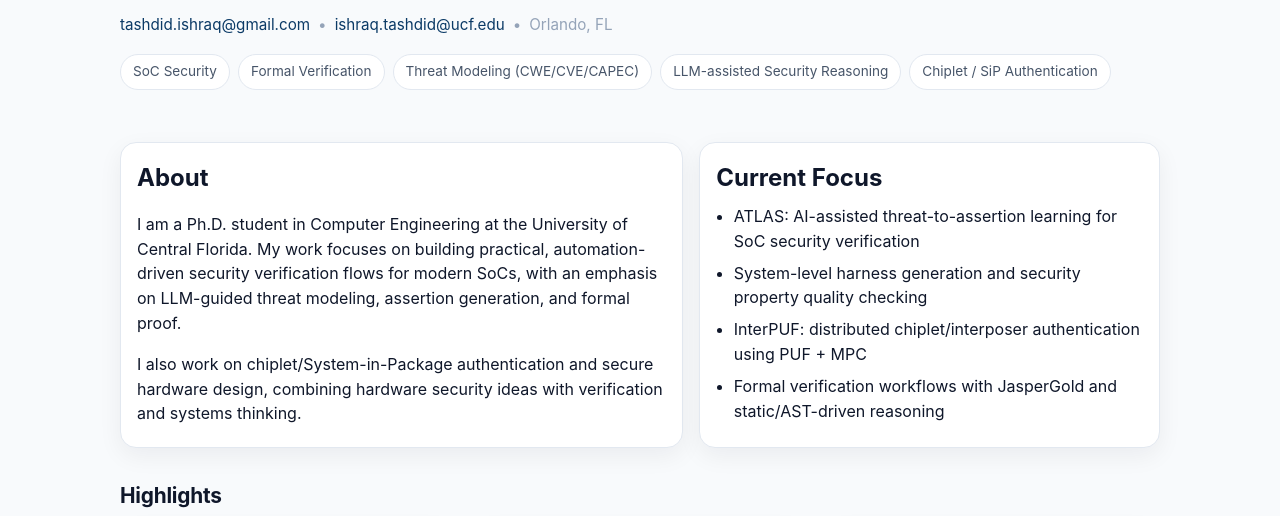
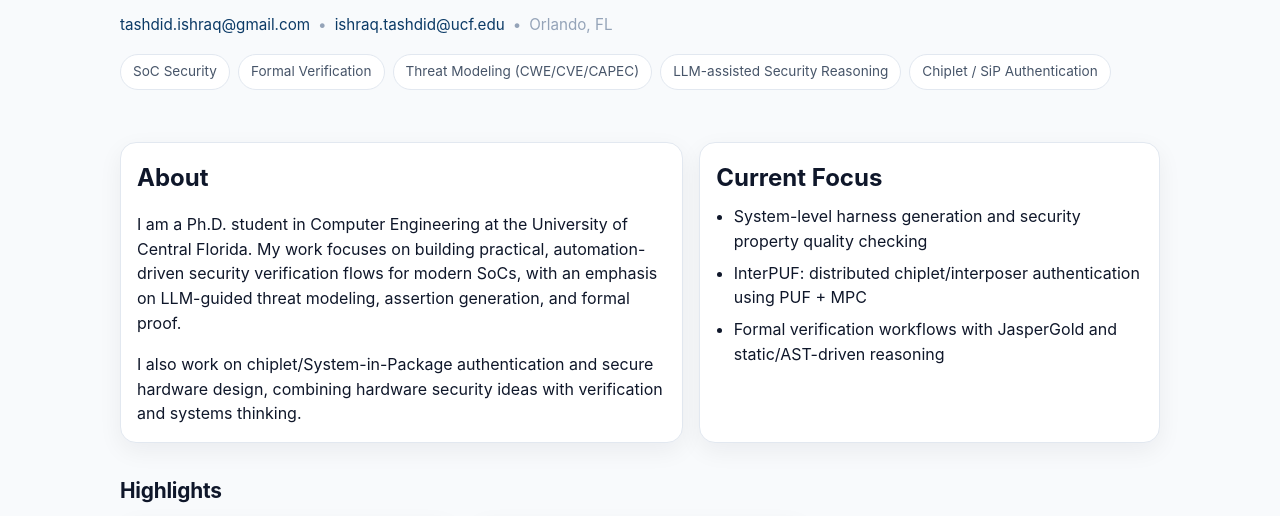
Before and after one commit to IshraqAtUCF/IshraqAtUCF.github.io, a plain HTML site: page index.html in a window 1280 px wide. Shown: the part 272-788 px from the top of the page. Drawn offline with Linux system fonts and the light colour scheme.

Commit message:
index.html fix

```diff
--- a/index.html
+++ b/index.html
@@ -67,7 +67,8 @@
         <div class="card">
           <h2>Current Focus</h2>
           <ul class="clean-list">
-            <li>ATLAS: AI-assisted threat-to-assertion learning for SoC security verification</li>
+            <!-- Commented out ATLAS line for now -->
+            <!-- <li>ATLAS: AI-assisted threat-to-assertion learning for SoC security verification</li> -->
             <li>System-level harness generation and security property quality checking</li>
             <li>InterPUF: distributed chiplet/interposer authentication using PUF + MPC</li>
             <li>Formal verification workflows with JasperGold and static/AST-driven reasoning</li>
@@ -80,6 +81,8 @@
       <div class="container">
         <h2 class="section-title">Highlights</h2>
         <div class="cards-3">
+          <!-- Commented out ATLAS/DAC 2026 highlight for now -->
+          <!--
           <article class="card">
             <h3>DAC 2026</h3>
             <p>
@@ -87,6 +90,7 @@
               formal security verification for SoCs.
             </p>
           </article>
+          -->
 
           <article class="card">
             <h3>HOST 2026</h3>
@@ -112,9 +116,12 @@
         <h2 class="section-title">Selected Publications</h2>
         <div class="card">
           <ul class="pub-list">
+            <!-- Commented out ATLAS for now -->
+            <!--
             <li>
               <strong>ATLAS</strong> — DAC 2026 (Accepted)
             </li>
+            -->
             <li>
               <strong>InterPUF</strong> — HOST 2026 (Accepted)
             </li>
```
